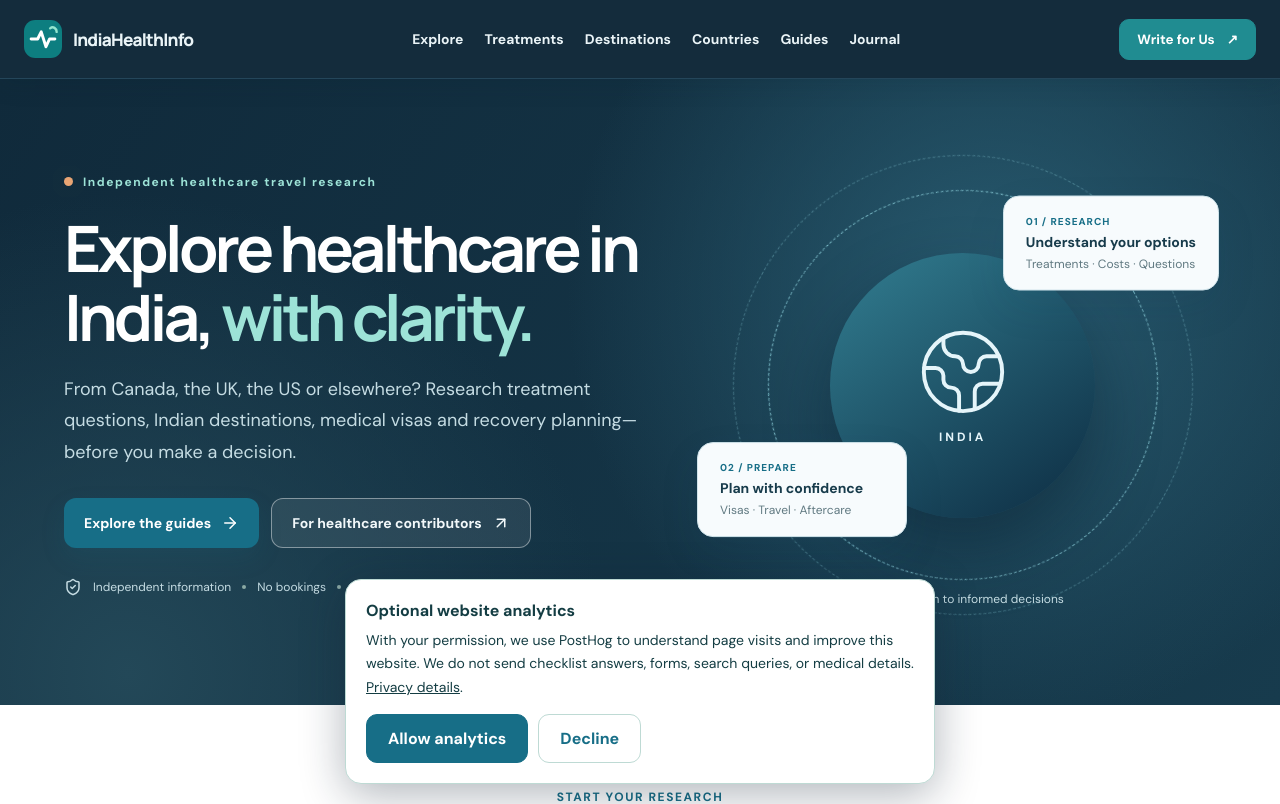
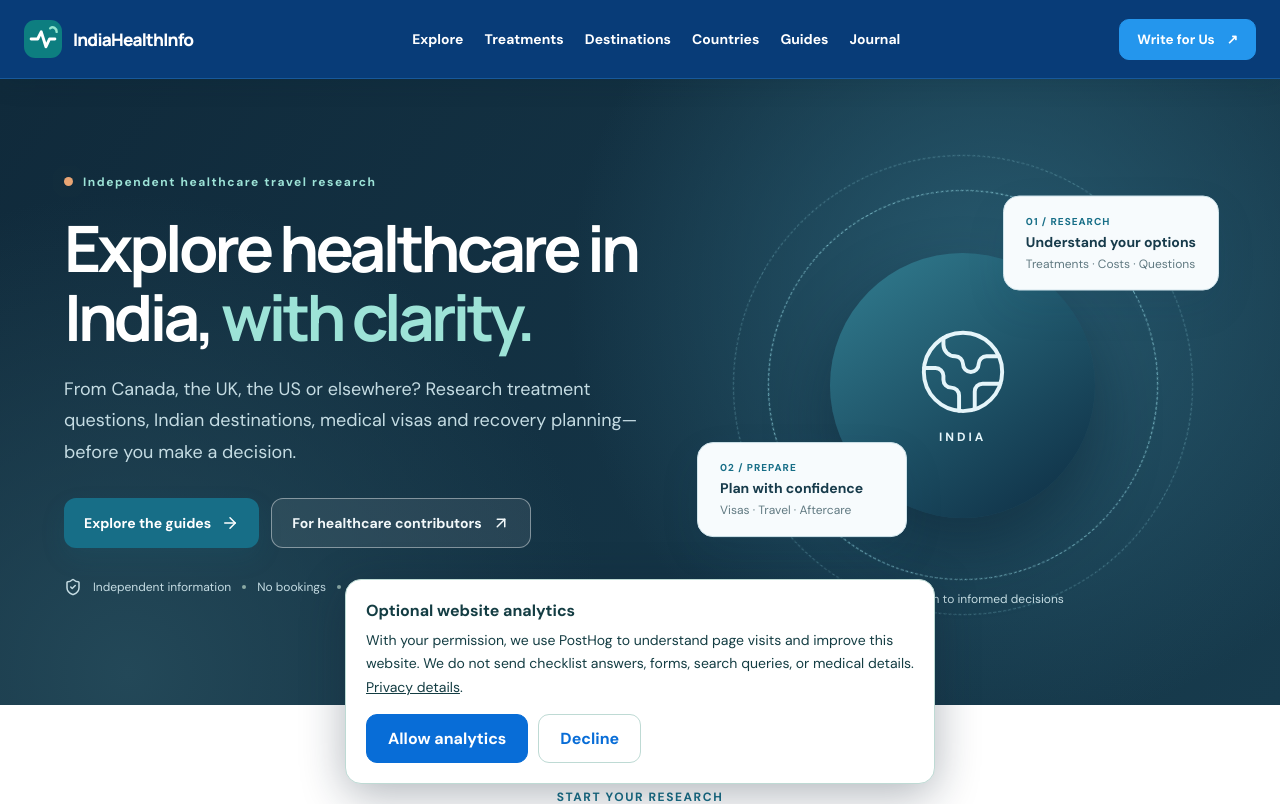
Before and after one commit to ajeetraina/indiahealthinfo, a Next.js app: page / in a window 1280 px wide. Shown: the top 804 px of the page. Built offline with nearby package versions, Linux system fonts and the light colour scheme; no server answers.

Commit message:
style: apply Docker-inspired ocean blue palette across portal

```diff
--- a/app/globals.css
+++ b/app/globals.css
@@ -51,3 +51,18 @@ body{color:var(--ink)}.site-header{background:#fff;border-bottom:1px solid #e5eb
 .mobile-menu nav{background:#1b3545;border-color:#426276}
 .mobile-menu nav a{color:#edf6f8}.mobile-menu nav a:hover{background:#284a5b}
 .mobile-menu nav .mobile-contribute{background:#208c91}
+
+
+/* Ocean-blue design system inspired by Docker's blue-whale palette; IndiaHealthInfo retains its own identity. */
+:root{--ink:#102a43;--muted:#516b82;--teal:#086dd7;--line:#d8e5f3;--cream:#f5f9ff;--mint:#e8f3ff;--docker-blue:#2496ed;--ocean:#073b77;--sky:#dff1ff}
+body{color:#102a43}
+.site-header{background:#083c78;border-bottom-color:#17599b}
+.site-header .brand,.site-header .links a{color:#fff}
+.site-header .links a:hover{color:#9edcff}
+.site-header .nav-cta{background:#2496ed;border-color:#2496ed;color:#fff!important}
+.site-header .nav-cta:hover{background:#087acb}
+.mobile-menu summary{background:#14538f;border-color:#4488c2;color:#fff}
+.mobile-menu nav{background:#0b4078;border-color:#3375b1}
+.mobile-menu nav a:hover{background:#175b99}
+.mobile-menu nav .mobile-contribute{background:#2496ed}
+a:focus-visible,button:focus-visible{outline:3px solid #60b9ff;outline-offset:3px}
```
